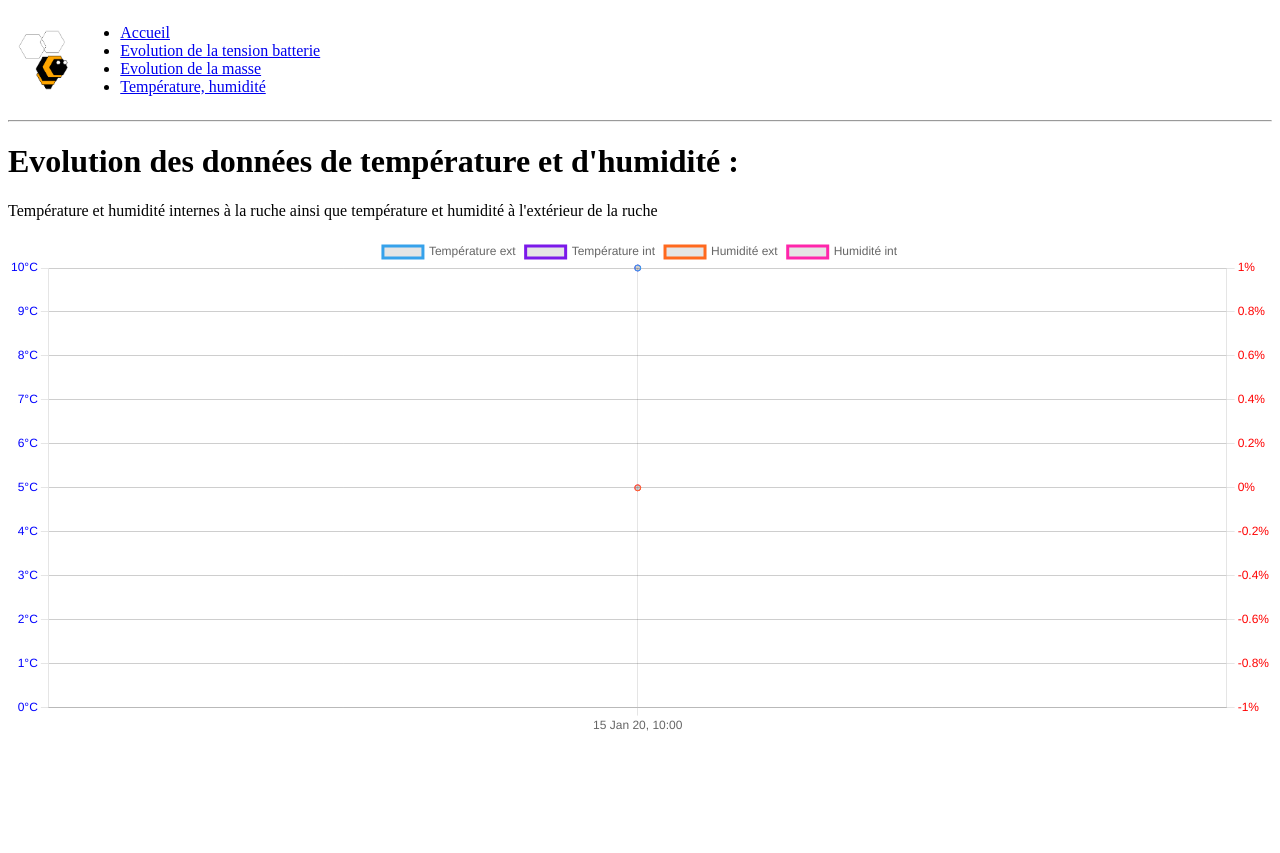
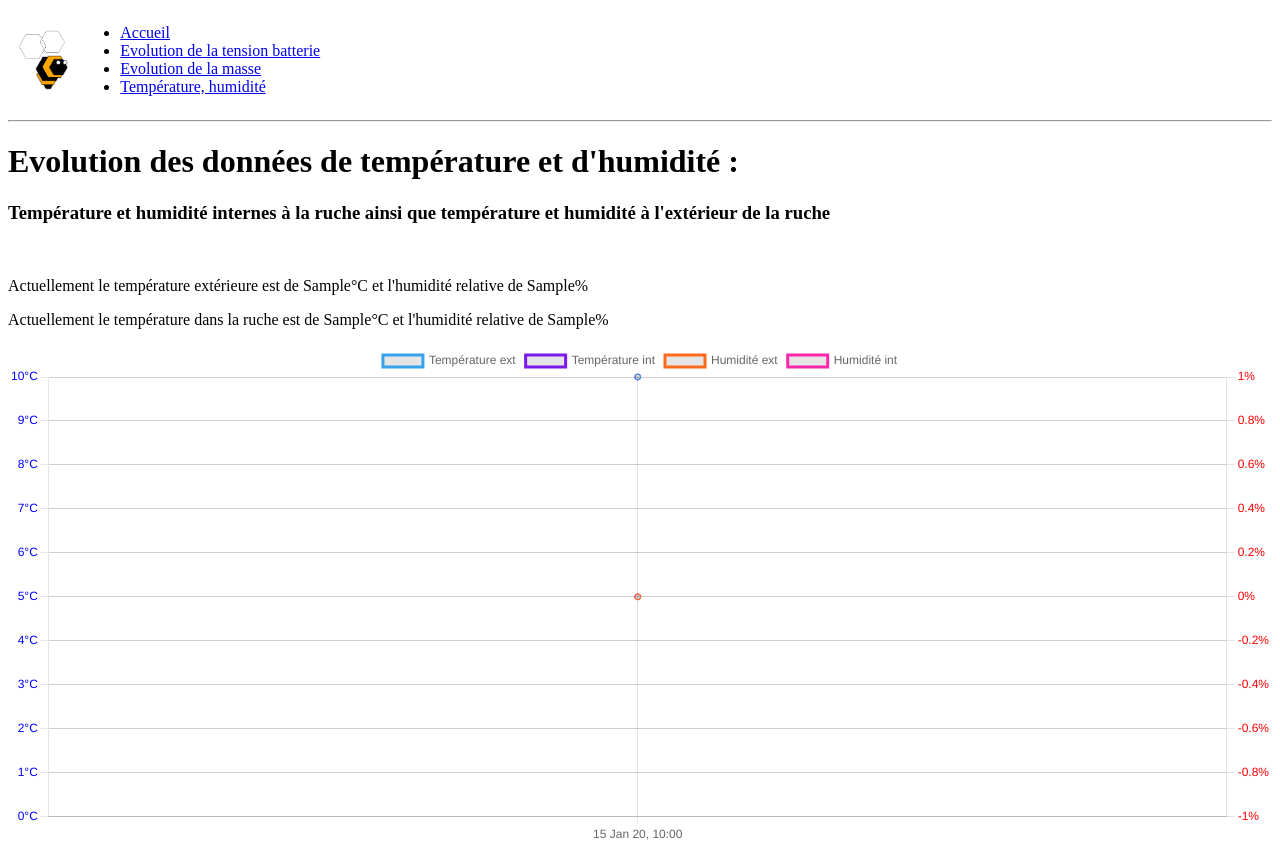
Before and after one commit to BuchiProf/Ruche_LLM_ESP32, a Flask app: template Flask_App/templates/ruche_multi.html in a window 1280 px wide. Before the commit the page ends 731 px from the top, so only its background shows below. Run offline with Flask 3, Linux system fonts and the light colour scheme; the template is opened without the code that fills it: most values are stand-ins (such as "Sample title", 1, 10 or a date in 2020).

Commit message:
ajout des dernières valeurs dans le texte des pages html

```diff
--- a/Flask_App/templates/ruche_masse.html
+++ b/Flask_App/templates/ruche_masse.html
@@ -2,6 +2,7 @@
 {%block content%}
 
 <h1>Evolution de la masse de la ruche</h1>
+<h3>Actullement la masse de la ruche est de {{masse_actuelle}} grammes</h3>
 
 <!-- Canvas pour afficher le graphique -->
  <div id="chart-container">
--- a/Flask_App/templates/ruche_multi.html
+++ b/Flask_App/templates/ruche_multi.html
@@ -1,7 +1,9 @@
 {%extends "base.html"%} {%block content%}
 <h1>Evolution des données de température et d'humidité :</h1>
-<p>Température et humidité internes à la ruche ainsi que température et humidité à l'extérieur de la ruche</p>
-
+<h3>Température et humidité internes à la ruche ainsi que température et humidité à l'extérieur de la ruche</h3>
+<br>
+<p>Actuellement le température extérieure est de {{dernier_te}}°C et l'humidité relative de {{dernier_he}}%</p>
+<p>Actuellement le température dans la ruche est de {{dernier_ti}}°C et l'humidité relative de {{dernier_hi}}%</p>
 <!-- Canvas pour afficher le graphique -->
 <div id="chart-container">
     <canvas id="myChart" ></canvas>
--- a/Flask_App/templates/ruche_tension.html
+++ b/Flask_App/templates/ruche_tension.html
@@ -2,6 +2,7 @@
 {%block content%}
 
 <h1>Evolution de la tension de la batterie</h1>
+<h3>Actuellement la tension est de {{tension}}V</h3>
 
 <!-- Canvas pour afficher le graphique -->
  <div id="chart-container">
@@ -66,7 +67,7 @@
                 y: {
                     beginAtZero: false,
                     ticks: {
-                        // Include a °C sign in the ticks
+                        // Include a V sign in the ticks
                         callback: function (value, index, ticks) {
                             return value.toFixed(2) + 'V';
                         }
--- a/Flask_App/views.py
+++ b/Flask_App/views.py
@@ -2,7 +2,7 @@
 from flask import Flask, render_template, request, jsonify, redirect, url_for
 from thingspeak import Thingspeak
 from config import Config
-import datetime
+from datetime import datetime
 
 #création de l'application
 app = Flask(__name__)
@@ -25,7 +25,10 @@ def courbe_tension():
         new_dico['date']=dico['created_at']
         new_dico['tension']=dico['field1']
         data.append(new_dico)
-    return render_template("ruche_tension.html", data = data)
+    tension = data[-1]['tension']
+
+
+    return render_template("ruche_tension.html", data = data, tension=tension)
 
 @app.route('/masse')
 def courbe_masse():
@@ -36,7 +39,8 @@ def courbe_masse():
         new_dico['date']=dico['created_at']
         new_dico['masse']=dico['field2']
         data.append(new_dico)
-    return render_template("ruche_masse.html", data = data)
+    masse = data[-1]['masse']
+    return render_template("ruche_masse.html", data = data, masse_actuelle = masse)
 
 @app.route('/multi')
 def multi_courbe():
@@ -50,8 +54,12 @@ def multi_courbe():
         new_dico['humi_int']=dico['field7']
         new_dico['humi_ext']=dico['field4']
         donnee.append(new_dico)
-
-    return render_template("ruche_multi.html", data=donnee)
+    dernier_dico = donnee[-1]
+    ti = dernier_dico['temp_int']
+    te = dernier_dico['temp_ext']
+    hi = dernier_dico['humi_int']
+    he = dernier_dico['humi_ext']
+    return render_template("ruche_multi.html", data=donnee, dernier_ti = ti, dernier_te = te, dernier_hi = hi, dernier_he = he)
 
 
 #lancement de l'application en mode debugage version Thonny
```
